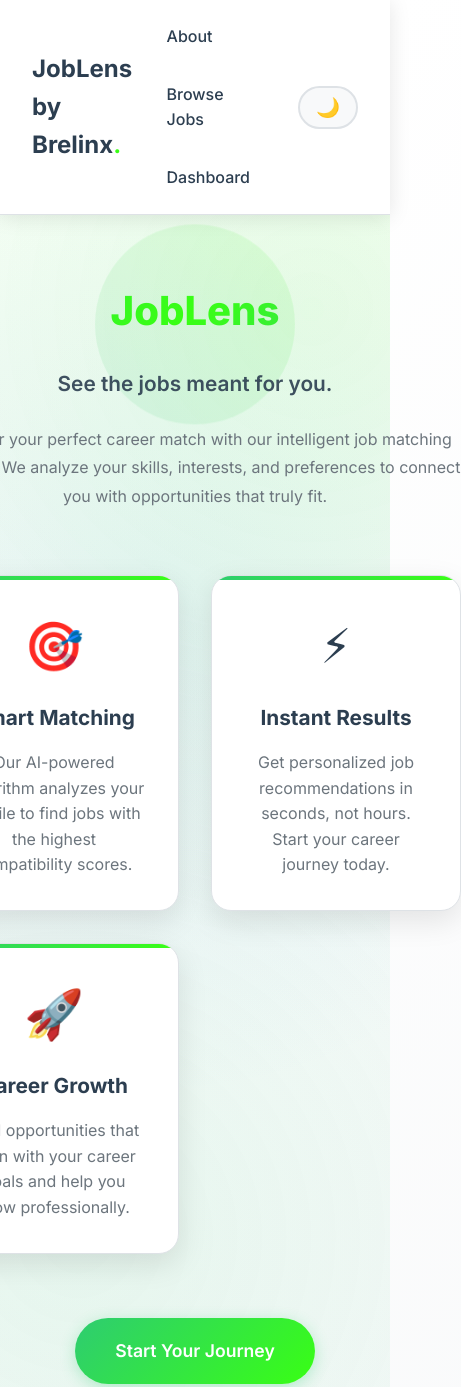
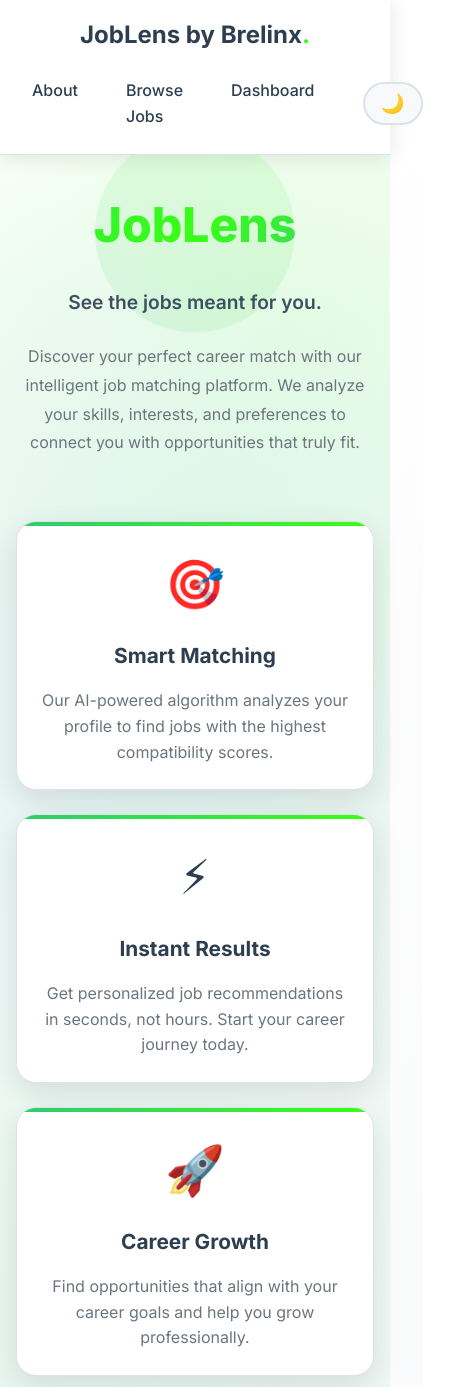
Before and after one commit to Uwami-Mgxekwa/JobLens, a plain HTML site: page index.html in a window 390 px wide. Shown: the top 1387 px of the page, 461 px wide, since content can reach past the window. Drawn offline with Linux system fonts and the light colour scheme.

Commit message:
Update styles.css

```diff
--- a/css/styles.css
+++ b/css/styles.css
@@ -668,7 +668,7 @@ footer strong {
 }
 
 .btn-unsave {
-    background-color: var(--text-gray);
+    background-color: var(--text-secondary);
 }
 
 .btn-view {
@@ -1017,12 +1017,24 @@ footer strong {
 
 /* ===== RESPONSIVE DESIGN ===== */
 @media (max-width: 768px) {
-    .brand-name {
-        font-size: 2.5rem;
+    header {
+        padding: 1rem;
+        flex-direction: column;
+        gap: 1rem;
     }
 
-    .tagline {
-        font-size: 1.3rem;
+    .header-controls {
+        width: 100%;
+        justify-content: space-between;
+    }
+
+    nav {
+        gap: 1rem;
+    }
+
+    .hero-features {
+        grid-template-columns: 1fr;
+        gap: 1.5rem;
     }
 
     .jobs-grid {
@@ -1037,12 +1049,15 @@ footer strong {
         flex-direction: column;
     }
 
-    nav {
-        flex-direction: column;
-        gap: 1rem;
-    }
-
     .how-it-works {
         grid-template-columns: 1fr;
     }
+
+    .landing-content {
+        padding: 2rem 1rem;
+    }
+
+    .feature-card {
+        padding: 1.5rem;
+    }
 }
```
